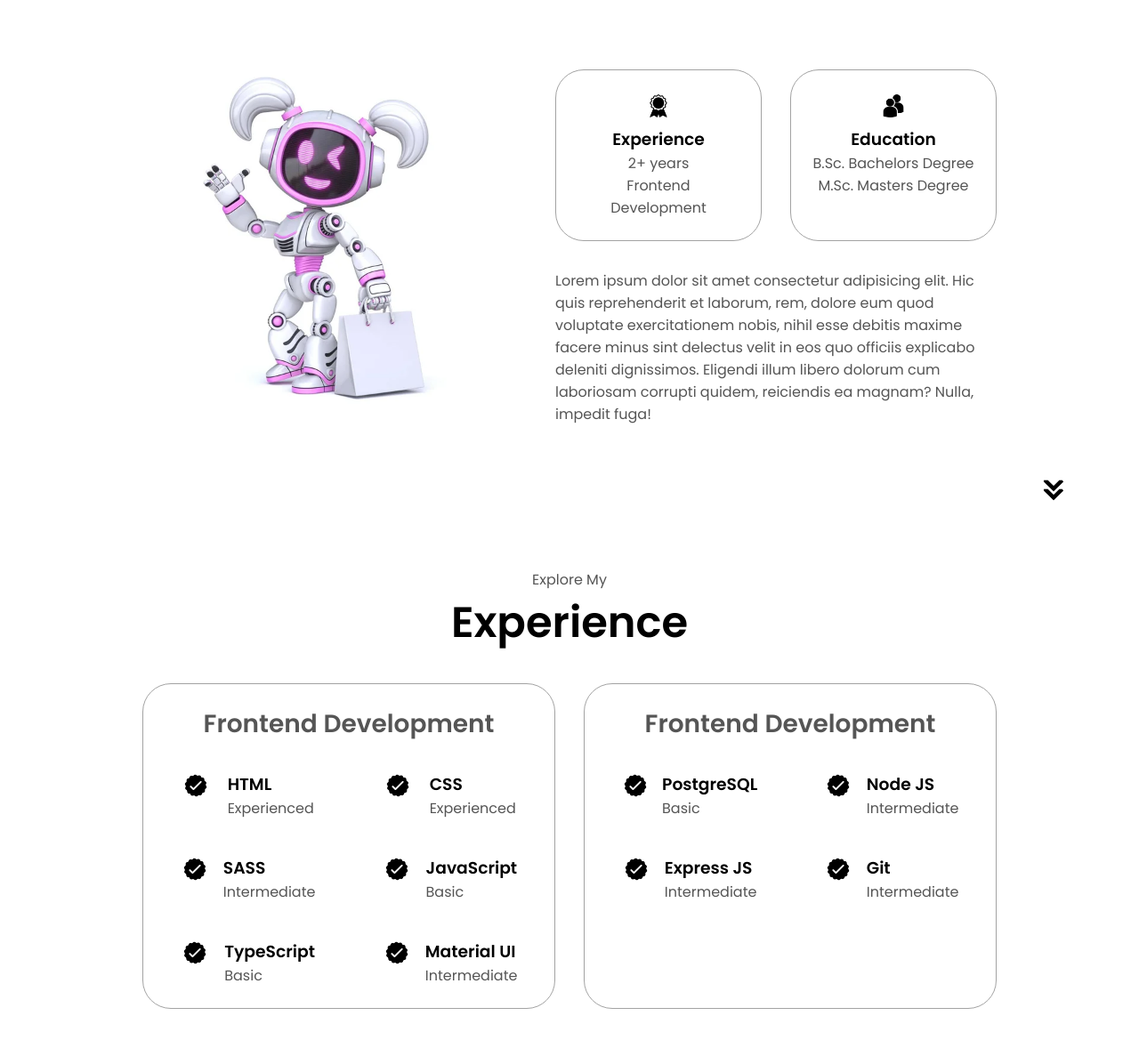
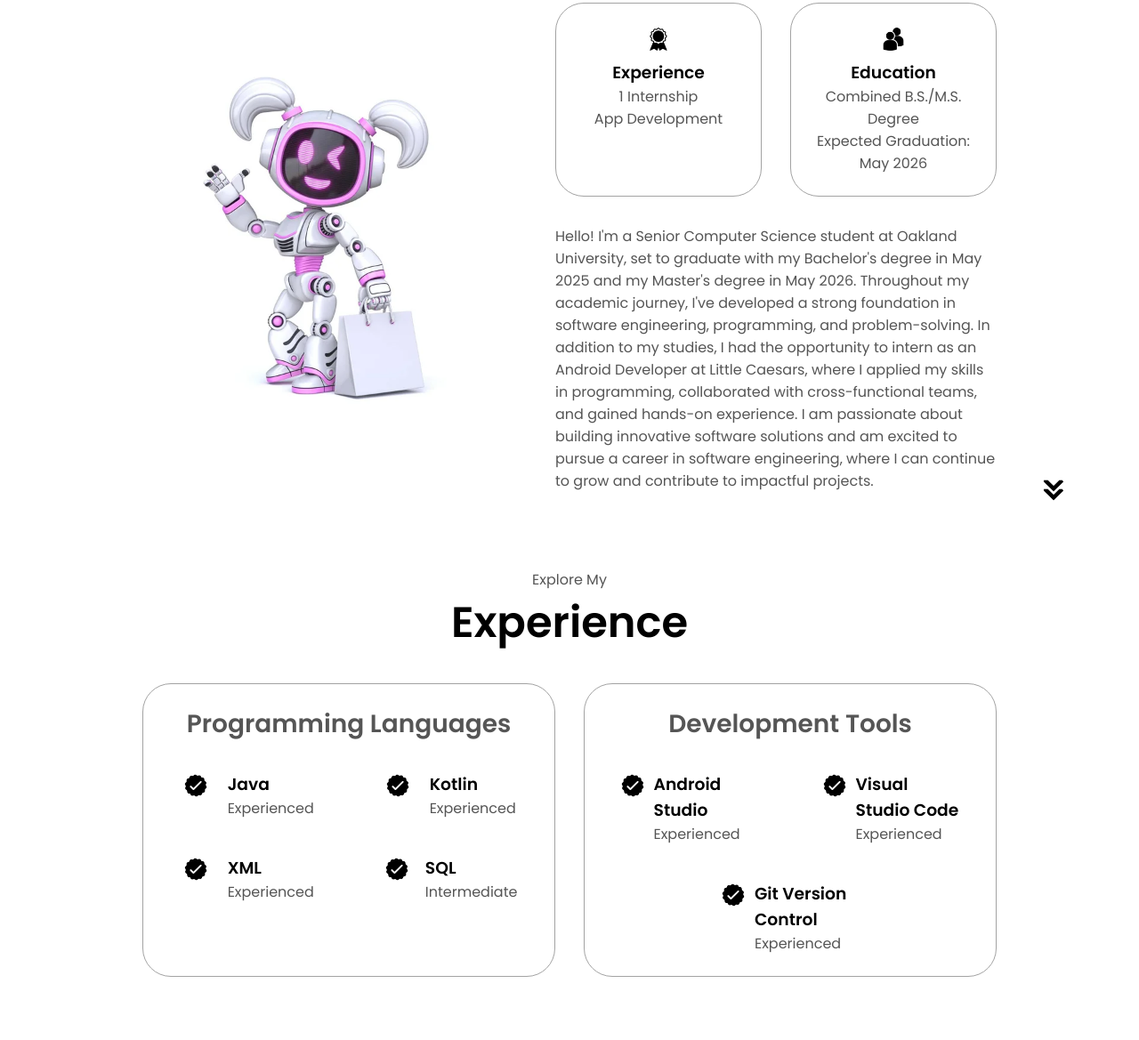
Before and after one commit to mnoeel/portfolio-website, a plain HTML site: page index.html in a window 1280 px wide. Shown: the part 1057-2226 px from the top of the page at 89% size. Drawn offline with Linux system fonts and the light colour scheme.

Commit message:
Add files via upload

```diff
--- a/index.html
+++ b/index.html
@@ -30,7 +30,7 @@
         </div>
         <div class="menu-links">
           <li><a href="#about" onclick="toggleMenu()">About</a></li>
-          <li><a href="#experience" onclick="toggleMenu()">Experience</a></li>
+          <li><a href="#experience" onclick="toggleMenu()">Skills</a></li>
           <li><a href="#projects" onclick="toggleMenu()">Projects</a></li>
           <li><a href="#contact" onclick="toggleMenu()">Contact</a></li>
         </div>
@@ -43,7 +43,7 @@
       <div class="section__text">
         <p class="section__text__p1">Hello, I'm</p>
         <h1 class="title">Miray Noeel</h1>
-        <p class="section__text__p2">Computer Science Student</p>
+        <p class="section__text__p2">Aspiring Software Developer</p>
         <div class="btn-container">
           <button
             class="btn btn-color-2"
@@ -60,13 +60,13 @@
             src="./assets/linkedin.png"
             alt="My LinkedIn profile"
             class="icon"
-            onclick="location.href='https://www.linkedin.com/in/miray-noeel'"
+            onclick="location.href='https://linkedin.com/in/miray-noeel'"
           />
           <img
             src="./assets/github.png"
             alt="My Github profile"
             class="icon"
-            onclick="location.href='https://github.com/'"
+            onclick="location.href='https://github.com/mnoeel'"
           />
         </div>
       </div>
@@ -91,7 +91,7 @@
                 class="icon"
               />
               <h3>Experience</h3>
-              <p>2+ years <br />Frontend Development</p>
+              <p>1 Internship <br />App Development</p>
             </div>
             <div class="details-container">
               <img
@@ -100,17 +100,12 @@
                 class="icon"
               />
               <h3>Education</h3>
-              <p>B.Sc. Bachelors Degree<br />M.Sc. Masters Degree</p>
+              <p>Combined B.S./M.S. Degree<br />Expected Graduation: May 2026</p>
             </div>
           </div>
           <div class="text-container">
             <p>
-              Lorem ipsum dolor sit amet consectetur adipisicing elit. Hic quis
-              reprehenderit et laborum, rem, dolore eum quod voluptate
-              exercitationem nobis, nihil esse debitis maxime facere minus sint
-              delectus velit in eos quo officiis explicabo deleniti dignissimos.
-              Eligendi illum libero dolorum cum laboriosam corrupti quidem,
-              reiciendis ea magnam? Nulla, impedit fuga!
+                Hello! I'm a Senior Computer Science student at Oakland University, set to graduate with my Bachelor's degree in May 2025 and my Master's degree in May 2026. Throughout my academic journey, I've developed a strong foundation in software engineering, programming, and problem-solving. In addition to my studies, I had the opportunity to intern as an Android Developer at Little Caesars, where I applied my skills in programming, collaborated with cross-functional teams, and gained hands-on experience. I am passionate about building innovative software solutions and am excited to pursue a career in software engineering, where I can continue to grow and contribute to impactful projects.
             </p>
           </div>
         </div>
@@ -128,7 +123,7 @@
       <div class="experience-details-container">
         <div class="about-containers">
           <div class="details-container">
-            <h2 class="experience-sub-title">Frontend Development</h2>
+            <h2 class="experience-sub-title">Programming Languages</h2>
             <div class="article-container">
               <article>
                 <img
@@ -137,7 +132,7 @@
                   class="icon"
                 />
                 <div>
-                  <h3>HTML</h3>
+                  <h3>Java</h3>
                   <p>Experienced</p>
                 </div>
               </article>
@@ -148,7 +143,7 @@
                   class="icon"
                 />
                 <div>
-                  <h3>CSS</h3>
+                  <h3>Kotlin</h3>
                   <p>Experienced</p>
                 </div>
               </article>
@@ -159,8 +154,8 @@
                   class="icon"
                 />
                 <div>
-                  <h3>SASS</h3>
-                  <p>Intermediate</p>
+                  <h3>XML</h3>
+                  <p>Experienced</p>
                 </div>
               </article>
               <article>
@@ -170,8 +165,24 @@
                   class="icon"
                 />
                 <div>
-                  <h3>JavaScript</h3>
-                  <p>Basic</p>
+                  <h3>SQL</h3>
+                  <p>Intermediate</p>
+                </div>
+              </article>
+            </div>
+          </div>
+          <div class="details-container">
+            <h2 class="experience-sub-title">Development Tools</h2>
+            <div class="article-container">
+              <article>
+                <img
+                  src="./assets/checkmark.png"
+                  alt="Experience icon"
+                  class="icon"
+                />
+                <div>
+                  <h3>Android Studio</h3>
+                  <p>Experienced</p>
                 </div>
               </article>
               <article>
@@ -181,8 +192,8 @@
                   class="icon"
                 />
                 <div>
-                  <h3>TypeScript</h3>
-                  <p>Basic</p>
+                  <h3>Visual Studio Code</h3>
+                  <p>Experienced</p>
                 </div>
               </article>
               <article>
@@ -192,57 +203,8 @@
                   class="icon"
                 />
                 <div>
-                  <h3>Material UI</h3>
-                  <p>Intermediate</p>
-                </div>
-              </article>
-            </div>
-          </div>
-          <div class="details-container">
-            <h2 class="experience-sub-title">Frontend Development</h2>
-            <div class="article-container">
-              <article>
-                <img
-                  src="./assets/checkmark.png"
-                  alt="Experience icon"
-                  class="icon"
-                />
-                <div>
-                  <h3>PostgreSQL</h3>
-                  <p>Basic</p>
-                </div>
-              </article>
-              <article>
-                <img
-                  src="./assets/checkmark.png"
-                  alt="Experience icon"
-                  class="icon"
-                />
-                <div>
-                  <h3>Node JS</h3>
-                  <p>Intermediate</p>
-                </div>
-              </article>
-              <article>
-                <img
-                  src="./assets/checkmark.png"
-                  alt="Experience icon"
-                  class="icon"
-                />
-                <div>
-                  <h3>Express JS</h3>
-                  <p>Intermediate</p>
-                </div>
-              </article>
-              <article>
-                <img
-                  src="./assets/checkmark.png"
-                  alt="Experience icon"
-                  class="icon"
-                />
-                <div>
-                  <h3>Git</h3>
-                  <p>Intermediate</p>
+                  <h3>Git Version Control</h3>
+                  <p>Experienced</p>
                 </div>
               </article>
             </div>
@@ -273,13 +235,13 @@
             <div class="btn-container">
               <button
                 class="btn btn-color-2 project-btn"
-                onclick="location.href='https://github.com/'"
+                onclick="location.href='https://github.com/crystalshamo/PaperTrail'"
               >
                 Github
               </button>
               <button
                 class="btn btn-color-2 project-btn"
-                onclick="location.href='https://github.com/'"
+                onclick="location.href='https://www.youtube.com/watch?feature=shared&v=76PleGrPN14'"
               >
                 Live Demo
               </button>
@@ -297,13 +259,13 @@
             <div class="btn-container">
               <button
                 class="btn btn-color-2 project-btn"
-                onclick="location.href='https://github.com/'"
+                onclick="location.href='https://github.com/mnoeel/styleshuffleapp'"
               >
                 Github
               </button>
               <button
                 class="btn btn-color-2 project-btn"
-                onclick="location.href='https://github.com/'"
+                onclick="location.href='https://www.youtube.com/watch?v=pH3MVIhDflg'"
               >
                 Live Demo
               </button>
@@ -321,13 +283,13 @@
             <div class="btn-container">
               <button
                 class="btn btn-color-2 project-btn"
-                onclick="location.href='https://github.com/'"
+                onclick="location.href='https://github.com/nsteiner/FoodJunkieRep'"
               >
                 Github
               </button>
               <button
                 class="btn btn-color-2 project-btn"
-                onclick="location.href='https://github.com/'"
+                onclick="location.href='https://youtube.com/shorts/YrzGjfdHcTI?feature=share'"
               >
                 Live Demo
               </button>
@@ -352,7 +314,7 @@
             alt="Email icon"
             class="icon contact-icon email-icon"
           />
-          <p><a href="mailto:miraynoeel79@gmail.com">miraynoeel79@gmail.com</a></p>
+          <p><a href="mailto:miraynoeel79@gmail.com">miraynoeel@gmail.com</a></p>
         </div>
         <div class="contact-info-container">
           <img
@@ -360,7 +322,7 @@
             alt="LinkedIn icon"
             class="icon contact-icon"
           />
-          <p><a href="https://www.linkedin.com/in/miray-noeel">LinkedIn</a></p>
+          <p><a href="https://www.linkedin.com/in/miray-noeel">linkedin.com/in/miray-noeel</a></p>
         </div>
       </div>
     </section>
@@ -369,7 +331,7 @@
         <div class="nav-links-container">
           <ul class="nav-links">
             <li><a href="#about">About</a></li>
-            <li><a href="#experience">Experience</a></li>
+            <li><a href="#experience">Skills</a></li>
             <li><a href="#projects">Projects</a></li>
             <li><a href="#contact">Contact</a></li>
           </ul>
```
